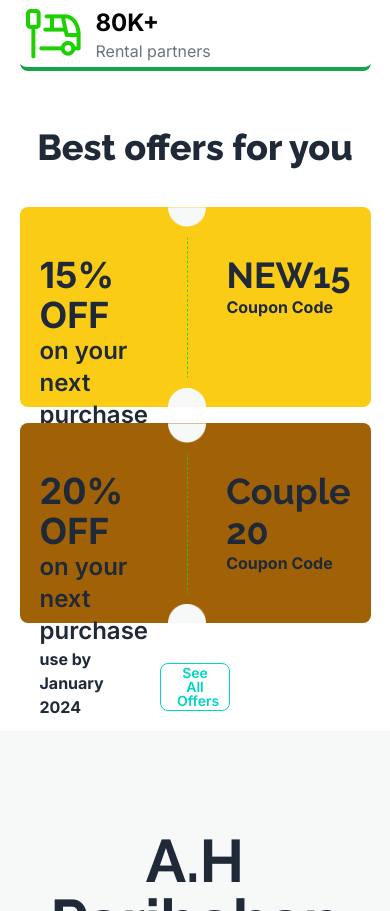
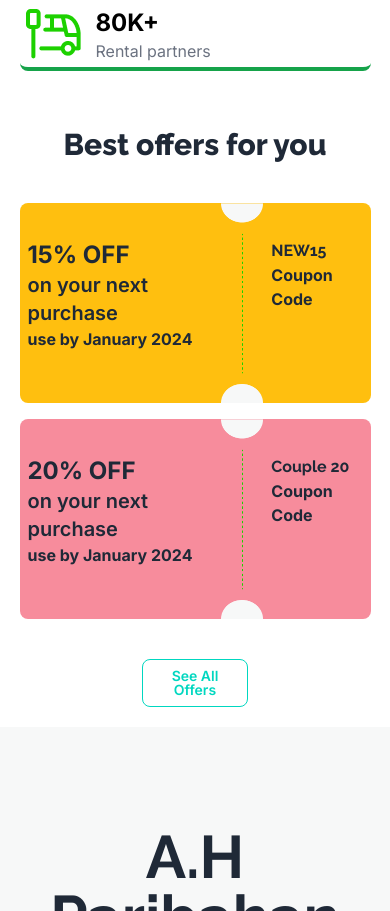
Before and after one commit to Animes101/assignment-5, a plain HTML site: page index.html in a window 390 px wide. Shown: the part 753-1664 px from the top of the page. Drawn offline with nearby package versions, Linux system fonts and the light colour scheme.

Commit message:
offer responsive complated

```diff
--- a/index.html
+++ b/index.html
@@ -111,38 +111,38 @@
         <!--=======offers section======-->
         <section class="mt-[300px] mb-5 md:mt-[100px]">
             <div class="w-[90%] mx-auto">
-                <h1 class="text-center text-4xl raleway-font font-extrabold">Best offers for you</h1>
+                <h1 class="text-center text-3xl md:text-4xl raleway-font font-extrabold">Best offers for you</h1>
                 <!--offer cards-->
                 <div class="grid gap-4 grid-cols-1 lg:grid-cols-2 my-10">
                     <!--offer card -1-->
-                    <div class="flex rounded-lg justify-between bg-yellow-400 h-[200px]">
-                        <div class="p-5 mt-7">
-                            <h1 class="text-4xl font-bold">15% OFF</h1>
-                            <h3 class="text-2xl font-semibold">on your next purchase</h3>
-                            <p class="text-1xl font-bold">use by January 2024</p>
+                    <div class="flex rounded-lg justify-between bg-[#FFBF0F] h-[200px]">
+                        <div class="p-2 md:p-5 mt-7">
+                            <h1 class=" text-2xl md:text-4xl font-bold">15% OFF</h1>
+                            <h3 class="text-xl md:text-2xl font-semibold">on your next purchase</h3>
+                            <p class="text-base md:text-1xl font-bold">use by January 2024</p>
                         </div>
-                        <img src="images/info-devider.png" alt="info-devider">
-                        <div class="p-5 mt-7">
-                            <h1 class="text-4xl font-bold raleway-font">NEW15</h1>
+                        <img class="w-[50px]" src="images/info-devider.png" alt="info-devider">
+                        <div class="p-2 md:p-5 mt-7">
+                            <h1 class="text2xl md:text-4xl font-bold raleway-font">NEW15</h1>
                             <p class="text-1xl font-bold">Coupon Code</p>
                         </div>
                     </div>
 
                        <!--offer card -2-->
-                       <div class="flex rounded-lg justify-between bg-yellow-700 h-[200px]">
-                        <div class="p-5 mt-7">
-                            <h1 class="text-4xl font-bold">20% OFF</h1>
-                            <h3 class="text-2xl font-semibold">on your next purchase</h3>
-                            <p class="text-1xl font-bold">use by January 2024</p>
+                       <div class="flex rounded-lg justify-between bg-[#F78C9C] h-[200px]">
+                        <div class="p-2 md:p-5 mt-7">
+                            <h1 class=" text-2xl md:text-4xl font-bold">20% OFF</h1>
+                            <h3 class="text-xl md:text-2xl font-semibold">on your next purchase</h3>
+                            <p class="text-base md:text-1xl font-bold">use by January 2024</p>
                         </div>
-                        <img src="images/info-devider.png" alt="info-devider">
-                        <div class="p-5 mt-7">
-                            <h1 class="text-4xl font-bold raleway-font">Couple 20</h1>
+                        <img class="w-[50px]" src="images/info-devider.png" alt="info-devider">
+                        <div class="p-2 md:p-5 mt-7">
+                            <h1 class="text2xl md:text-4xl font-bold raleway-font">Couple 20</h1>
                             <p class="text-1xl font-bold">Coupon Code</p>
                         </div>
                     </div>
                 </div>
-                <button class="btn btn-outline w-[20%] block mx-auto btn-accent">See All Offers</button>
+                <button class="btn btn-outline w-[30%] md:w-[20%] block mx-auto btn-accent">See All Offers</button>
             </div>
         </section>
 
```
